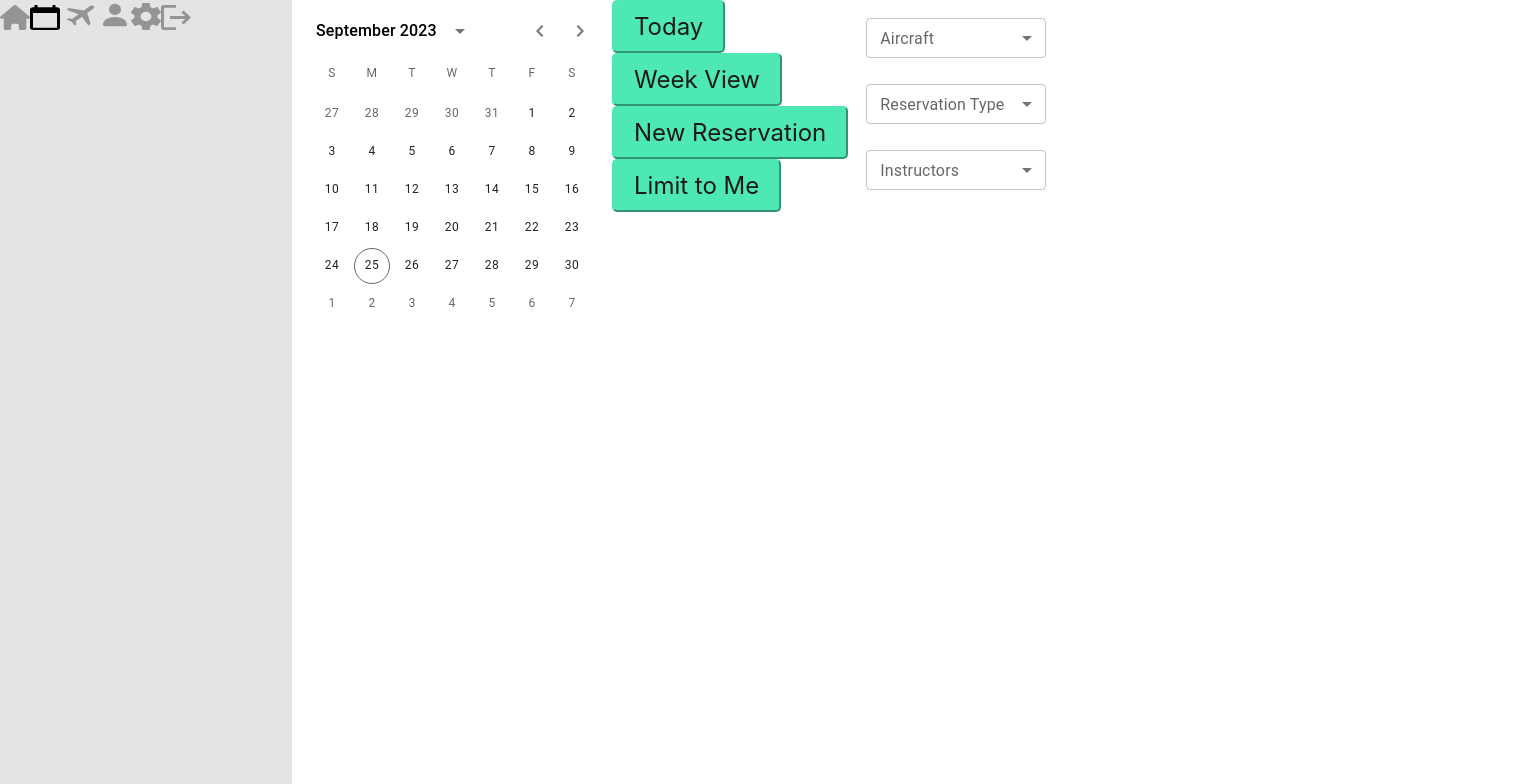
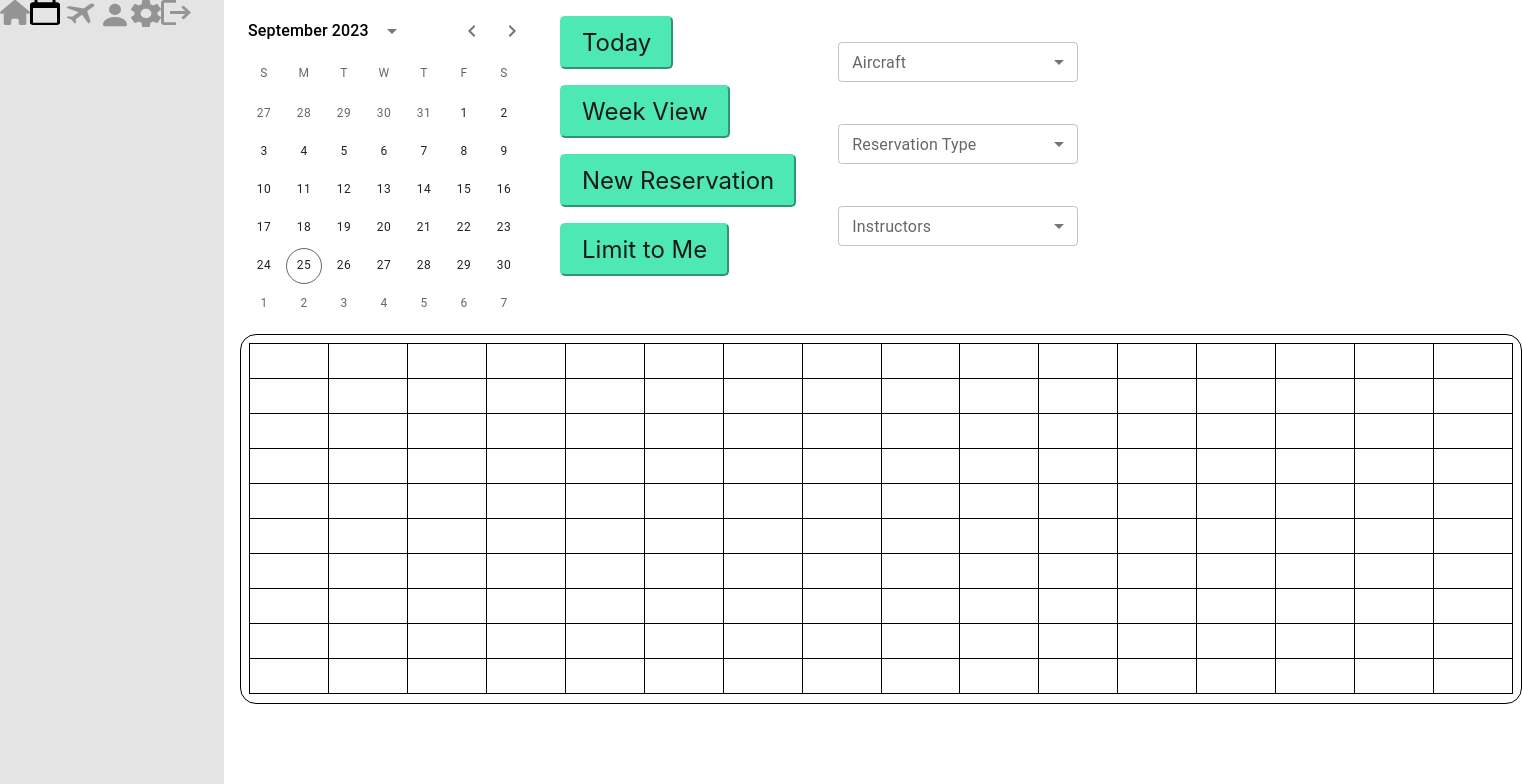
Before and after one commit to jaspersuiter/SkyChart-Frontend, a React (Create React App) app: page / in a window 1280 px wide. Shown: the top 784 px of the page, 1522 px wide, since content can reach past the window. Built offline with nearby package versions, Linux system fonts and the light colour scheme.

Commit message:
I'm not sure how to continue from here

```diff
--- a/src/Calendar/Calendar.css
+++ b/src/Calendar/Calendar.css
@@ -1,10 +1,6 @@
-.calendar-page {
+.top-content {
     display: inline-flex;
-    border-color: black;
-}
-
-.calendar {
-    justify-content: left;
+    margin-left: 14em;
 }
 
 .dropdown {
@@ -13,4 +9,18 @@
     flex-direction: column;
     align-items: flex-start;
     gap: 10px;
+    margin-top: 1em;
 }
+
+.calendar-button {
+    margin: 1em;
+}
+
+.schedule {
+    display: block;
+    margin-left: 15em;
+    width: 80em;
+    height: 23em;
+    border: 1px solid black;
+    border-radius: 1em;
+}
--- a/src/Calendar/Calendar.tsx
+++ b/src/Calendar/Calendar.tsx
@@ -1,4 +1,6 @@
 import React from 'react';
+import Grid from '@mui/material/Grid';
+import Item from '@mui/material/Grid';
 import './Calendar.css';
 import '../App.css';
 import PrimaryButton from '../Buttons/PrimaryButton';
@@ -7,28 +9,36 @@ import { AdapterDayjs } from '@mui/x-date-pickers/AdapterDayjs';
 import { LocalizationProvider } from '@mui/x-date-pickers';
 import { FormControl, InputLabel, MenuItem, NativeSelect, Select } from '@mui/material';
 import StaticSidebar from '../Sidebar/Sidebar';
+import Schedule from './Schedule/Schedule';
 
 function Calendar() {
   return (
     <div className="calendar-page">
-
         <StaticSidebar />
-
+        <div className="top-content">
             <div className="calendar">
                 <LocalizationProvider dateAdapter={AdapterDayjs}>
-                <DateCalendar showDaysOutsideCurrentMonth fixedWeekNumber={6} />
+                    <DateCalendar showDaysOutsideCurrentMonth fixedWeekNumber={6} sx={{fontSize: 20}} />
                 </LocalizationProvider>
             </div>
 
-        <div className="button">
+            <div className="button-section">
+                <div className="calendar-button">
                     <PrimaryButton text="Today"/>
+                </div>
+                <div className="calendar-button">
                     <PrimaryButton text="Week View"/>
+                </div>
+                <div className="calendar-button">
                     <PrimaryButton text="New Reservation"/>
+                </div>
+                <div className="calendar-button">
                     <PrimaryButton text="Limit to Me"/>
+                </div>
             </div>
 
             <div className="dropdown">
-            <FormControl sx={{ m: 1, minWidth: 180 }} size="small">
+                <FormControl sx={{ m: 2, minWidth: 240 }} size="small">
                     <InputLabel id="demo-select-small-label">Aircraft</InputLabel>
                     <Select
                         labelId="demo-select-small-label"
@@ -39,7 +49,7 @@ function Calendar() {
                     </Select>
                 </FormControl>
 
-            <FormControl sx={{ m: 1, minWidth: 180 }} size="small">
+                <FormControl sx={{ m: 2, minWidth: 240 }} size="small">
                     <InputLabel id="demo-select-small-label">Reservation Type</InputLabel>
                     <Select
                         labelId="demo-select-small-label"
@@ -50,7 +60,7 @@ function Calendar() {
                     </Select>
                 </FormControl>
 
-            <FormControl sx={{ m: 1, minWidth: 180 }} size="small">
+                <FormControl sx={{ m: 2, minWidth: 240 }} size="small">
                     <InputLabel id="demo-select-small-label">Instructors</InputLabel>
                     <Select
                         labelId="demo-select-small-label"
@@ -62,6 +72,11 @@ function Calendar() {
                 </FormControl>
             </div>
         </div>
+
+        <div className="schedule">
+            <Schedule />
+        </div>
+    </div>
   )}
 
 export default Calendar;
--- /dev/null
+++ b/src/Calendar/Schedule/Schedule.tsx
@@ -0,0 +1,30 @@
+import Box from '@mui/material/Box';
+import Grid from '@mui/material/Unstable_Grid2';
+
+function Schedule() {
+  return (
+    <Box sx={{ flexGrow: 1, p: 2}}>
+      <Grid
+        container
+        spacing={2}
+        sx={{
+          '--Grid-borderWidth': '1px',
+          borderTop: 'var(--Grid-borderWidth) solid',
+          borderLeft: 'var(--Grid-borderWidth) solid',
+          borderColor: 'black',
+          '& > div': {
+            borderRight: 'var(--Grid-borderWidth) solid',
+            borderBottom: 'var(--Grid-borderWidth) solid',
+            borderColor: 'black',
+          },
+        }}
+      >
+        {[...Array(160)].map((_, index) => (
+          <Grid key={index} {...{ sm: 0.75}} minHeight={35} />
+        ))}
+      </Grid>
+    </Box>
+  );
+}
+
+export default Schedule;
--- a/src/Sidebar/Sidebar.css
+++ b/src/Sidebar/Sidebar.css
@@ -1,7 +1,13 @@
 .static-sidebar {
-    width: 292px;
-    height: 1080px;
+    width: 14em;
+    height: 100vh;
     flex-shrink: 0;
+
+    position: fixed;
+    display: inline-flex;
+
+    z-index: 1;
+    left: 0;
 
     background: var(--Static-Sidebar-Background, #E4E4E4);
 }
```
Lines whose indentation alone changed are shown as unchanged.
